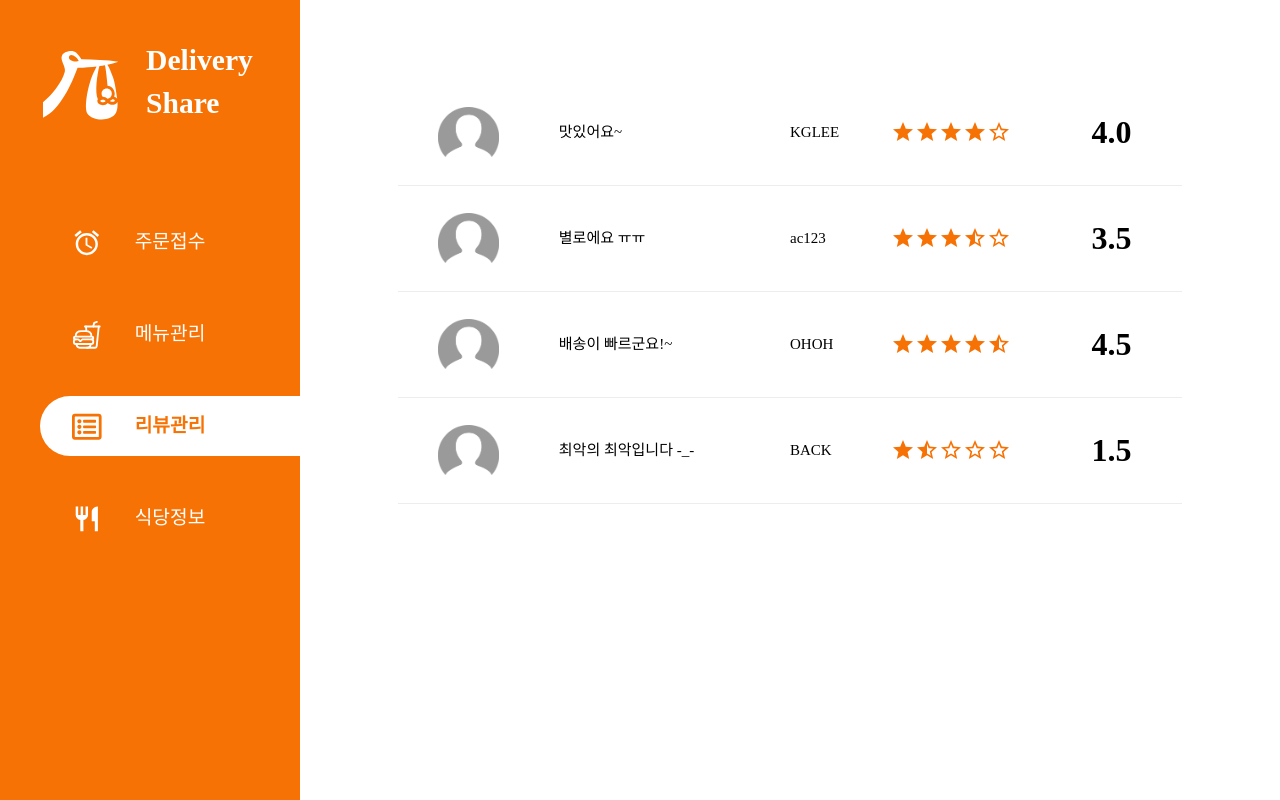
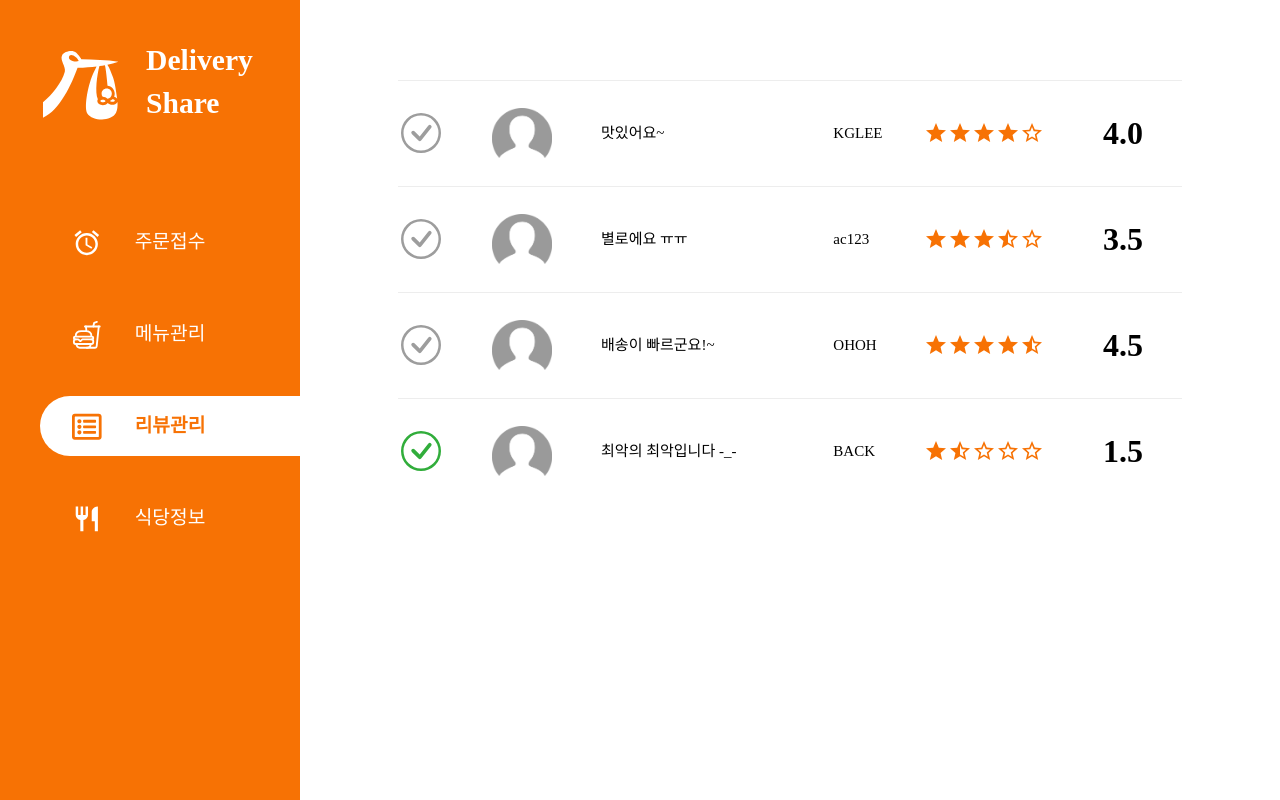
Before and after one commit to KimSoomae/delivery-share-project, a React (Create React App) app in the folder WEB/: page /dashboard/review in a window 1280 px wide. Built offline with nearby package versions, Linux system fonts and the light colour scheme.

Commit message:
update Collapse function in review page

```diff
--- a/WEB/src/components/Review/index.tsx
+++ b/WEB/src/components/Review/index.tsx
@@ -1,27 +1,62 @@
-import React, { useCallback, useRef, useState, VFC } from 'react';
+import React, { useCallback, useRef, VFC } from 'react';
+import {
+  Input,
+  FormWrapper,
+  ReviewForm,
+  SubmitButton,
+  Comment,
+  Divider,
+} from '../Review/styles';
+import { TableRow } from '@components/TableContents/styles';
 import { MemoTableContentReview } from '@components/TableContents';
-import { dummyReview } from '@utils/dummyDB';
-import { TableBody, TableWrapper, TableRow } from '@components/TableContents/styles';
+import { PropsReview } from '@utils/type';
+import { VscReply } from 'react-icons/vsc';
 
-const Review: VFC = () => {
-  const [reviewCollapse, setReviewCollapse] = useState(false);
-  // const parentRef = useRef<HTMLTableRowElement>(null);
-  // const childRef = useRef<HTMLTableDataCellElement>(null);
+type Props = {
+  data: PropsReview;
+};
+const Review: VFC<Props> = ({ data }) => {
+  const parentRef = useRef<HTMLDivElement>(null);
+  const childRef = useRef<HTMLFormElement>(null);
+  const comment = data?.comment;
 
-  const toggleReviewCollapse = useCallback(() => {
-    setReviewCollapse(prev => !prev);
+  console.log(comment);
+
+  const onOpenCollapse = useCallback(() => {
+    if (parentRef.current === null || childRef.current === null) return;
+
+    if (parentRef.current.clientHeight > 0) {
+      parentRef.current.style.height = '0';
+      parentRef.current.style.marginBottom = '0';
+    } else {
+      parentRef.current.style.height = `${childRef.current.clientHeight}px`;
+      parentRef.current.style.marginBottom = '3rem';
+    }
   }, []);
 
   return (
-    <TableWrapper>
-      <TableBody>
-        {dummyReview.map(data => (
-          <TableRow key={data.id} onClick={toggleReviewCollapse}>
-            <MemoTableContentReview data={data} />
-          </TableRow>
-        ))}
-      </TableBody>
-    </TableWrapper>
+    <>
+      <TableRow onClick={onOpenCollapse}>
+        <MemoTableContentReview data={data} />
+      </TableRow>
+      <FormWrapper ref={parentRef}>
+        <ReviewForm ref={childRef}>
+          {comment ? (
+            <>
+              <VscReply />
+              <Comment>{comment}</Comment>
+            </>
+          ) : (
+            <>
+              <VscReply />
+              <Input />
+              <Divider />
+              <SubmitButton>등록</SubmitButton>
+            </>
+          )}
+        </ReviewForm>
+      </FormWrapper>
+    </>
   );
 };
 
--- /dev/null
+++ b/WEB/src/components/Review/styles.ts
@@ -0,0 +1,57 @@
+import styled from 'styled-components';
+
+export const FormWrapper = styled.div`
+  height: 0;
+  width: 100%;
+  overflow: hidden;
+  transition: height 0.35s ease;
+`;
+
+export const ReviewForm = styled.form`
+  /* display: flex;
+  flex-direction: column; */
+  overflow: auto;
+
+  svg {
+    transform: rotate(180deg);
+    font-size: 3.5rem;
+    margin-left: 10%;
+    margin-top: 1.5rem;
+  }
+`;
+
+export const Divider = styled.div`
+  clear: both;
+  padding: 0.5rem 0;
+`;
+
+export const Input = styled.textarea`
+  width: 75%;
+  height: 100px;
+  border-radius: 10px;
+  outline: none;
+  border: 1px solid #888;
+  padding: 15px;
+  float: right;
+`;
+
+export const SubmitButton = styled.button`
+  display: block;
+  width: 100px;
+  padding: 1rem 2rem;
+  color: #fff;
+  font-weight: bold;
+  border-radius: 15px;
+  background-color: #f77204;
+  border: none;
+  float: right;
+`;
+
+export const Comment = styled.div`
+  width: 75%;
+  height: 100px;
+  border-radius: 10px;
+  background-color: #ededed;
+  padding: 15px;
+  float: right;
+`;
--- /dev/null
+++ b/WEB/src/components/ReviewWrapper/index.tsx
@@ -0,0 +1,18 @@
+import React, { VFC } from 'react';
+import { dummyReview } from '@utils/dummyDB';
+import { TableBody, TableWrapper } from '@components/TableContents/styles';
+import Review from '@components/Review';
+
+const ReviewWrapper: VFC = () => {
+  return (
+    <TableWrapper>
+      <TableBody>
+        {dummyReview.map(data => (
+          <Review key={data.id} data={data} />
+        ))}
+      </TableBody>
+    </TableWrapper>
+  );
+};
+
+export default ReviewWrapper;
--- a/WEB/src/components/TableContents/index.tsx
+++ b/WEB/src/components/TableContents/index.tsx
@@ -2,15 +2,20 @@ import React, { VFC } from 'react';
 import { TableCell } from './styles';
 import MakeStars from '@utils/MakeStars';
 import { PropsOrder, PropsReview } from '@utils/type';
+import { BsCheckCircle } from 'react-icons/bs';
 
 type ReviewProps = {
   data: PropsReview;
 };
 const TableContentReview: VFC<ReviewProps> = ({ data }) => {
-  const { src, alt, content, nickname, stars } = data;
-  const cellCount = 5;
+  const { src, alt, content, nickname, stars, comment } = data;
+  const classProperty = comment ? 'checked' : '';
+  const cellCount = 6;
   return (
     <>
+      <TableCell cellCount={cellCount} className="icon">
+        <BsCheckCircle className={'check-icon ' + classProperty} />
+      </TableCell>
       <TableCell cellCount={cellCount}>
         <img src={src} alt={alt} />
       </TableCell>
--- a/WEB/src/components/TableContents/styles.ts
+++ b/WEB/src/components/TableContents/styles.ts
@@ -22,7 +22,7 @@ export const TableRow = styled.div`
   display: flex;
   justify-content: space-around;
   padding: 1.5rem 0;
-  border-bottom: 1px solid #ededed;
+  border-top: 1px solid #ededed;
   gap: 20px;
   box-sizing: border-box;
 
@@ -39,6 +39,9 @@ export const TableCell = styled.div<{ cellCount?: number; flexStart?: boolean }>
   justify-content: ${({ flexStart }) =>
     flexStart && flexStart ? 'flex-start' : 'center'};
 
+  &.icon {
+    width: 50px;
+  }
   &.nickname {
     width: 10%;
 
@@ -85,6 +88,14 @@ export const TableCell = styled.div<{ cellCount?: number; flexStart?: boolean }>
     color: #f77204;
   }
 
+  svg.check-icon {
+    font-size: 2.5rem;
+    color: #9d9d9d;
+  }
+  svg.check-icon.checked {
+    color: #31ad3b;
+  }
+
   span {
     border-radius: 10px;
     padding: 5px 10px;
--- a/WEB/src/pages/Reviews/index.tsx
+++ b/WEB/src/pages/Reviews/index.tsx
@@ -1,11 +1,11 @@
-import Review from '@components/Review';
+import ReviewWrapper from '@components/ReviewWrapper';
 import React, { VFC } from 'react';
 import { Container } from './styles';
 
 const Reviews: VFC = () => {
   return (
     <Container>
-      <Review />
+      <ReviewWrapper />
     </Container>
   );
 };
```
